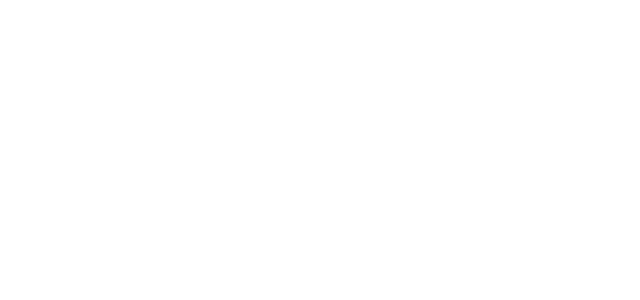
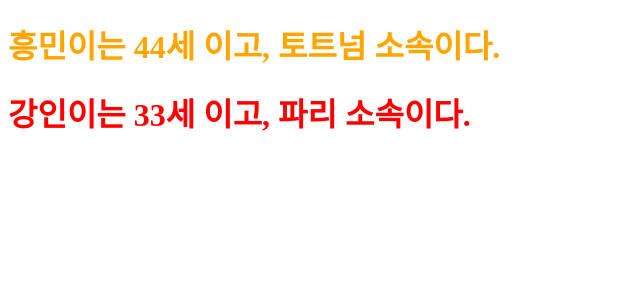
Before and after one commit to yel106/react20231031, a React (Create React App) app: page / in a window 1280 px wide. Shown: the top 300 px of the page, without its empty margins (0-640 px from the left). Built offline with nearby package versions, Linux system fonts and the light colour scheme.

Commit message:
props와 dstructuring assignment(구조 분해 할당) 연습2

```diff
--- a/src/App.js
+++ b/src/App.js
@@ -1,10 +1,20 @@
-
 function App() {
   return (
     <div>
-
+      <MyElem name="흥민" age={44} team="토트넘" style={{ color: "orange" }} />
+      <MyElem name="강인" age={33} team="파리" style={{ color: "red" }} />
     </div>
   );
 }
 
+function MyElem({ name, age, team, style }) {
+  return (
+    <>
+      <h1 style={style}>
+        {name}이는 {age}세 이고, {team} 소속이다.
+      </h1>
+    </>
+  );
+}
+
 export default App;
```
